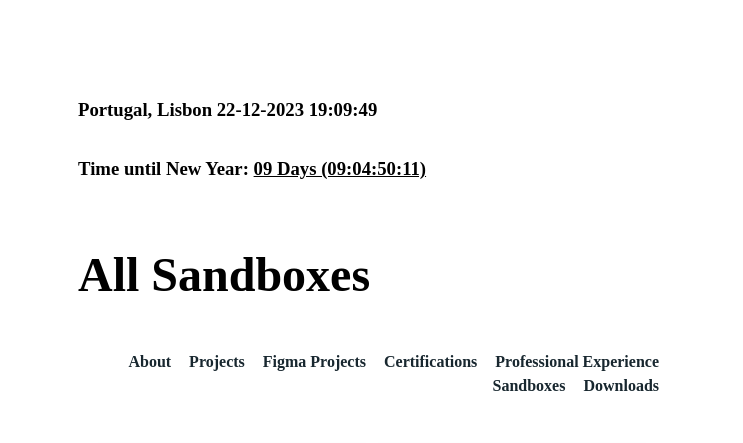
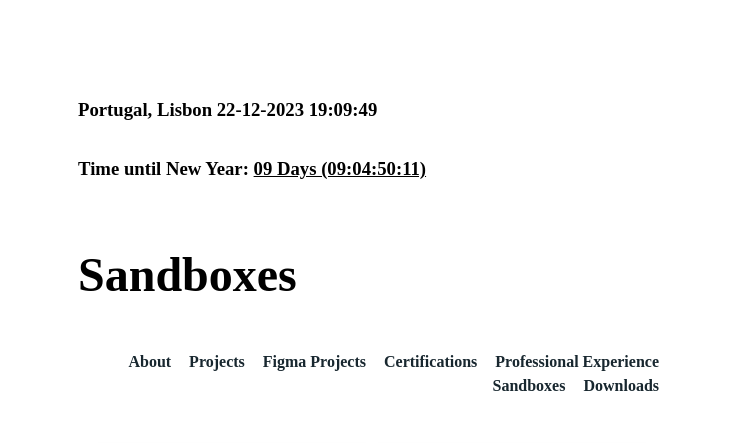
Before and after one commit to the717q/pb, a website with bundled scripts: page pages/sandboxes.html in a window 1280 px wide. Shown: the top 443 px of the page, without its empty margins (268-1011 px from the left). Built offline with nearby package versions, Linux system fonts and the light colour scheme; a web font is replaced by a local one.

```diff
--- a/pages/sandboxes.html
+++ b/pages/sandboxes.html
@@ -22,7 +22,7 @@
 
       </section>
       <section class="article-header">
-        <h1 class="h1-header">All Sandboxes</h1>
+        <h1 class="h1-header">Sandboxes</h1>
       </section>
         <section class="navigation-bar">
             <a href="../index.html" hreflang="en" rel="author">About</a>
```
